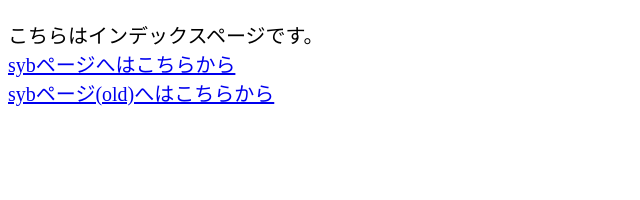
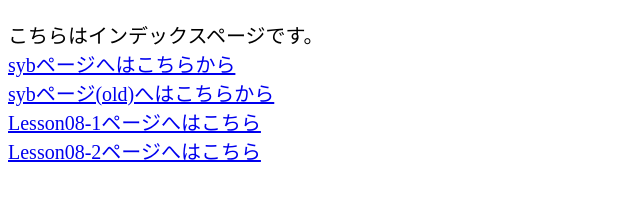
Before and after one commit to s15006/habitat, a plain HTML site: page index.html in a window 1280 px wide. Shown: the whole page, without its empty margins (0-640 px from the left). Drawn offline with Linux system fonts and the light colour scheme.

Commit message:
re Lesson08

```diff
--- a/index.html
+++ b/index.html
@@ -12,6 +12,10 @@
   <a href="ccpy/syb.html">sybページへはこちらから</a>
   <br>
   <a href="ccpy/syb/old/syb.html">sybページ(old)へはこちらから</a>
+  <br>
+  <a href="Lab_8-1/lab_8-1.html">Lesson08-1ページへはこちら</a>
+  <br>
+  <a href="Lab_8-2/index.html">Lesson08-2ページへはこちら</a>
   </p>
 </body>
 </html>
```
